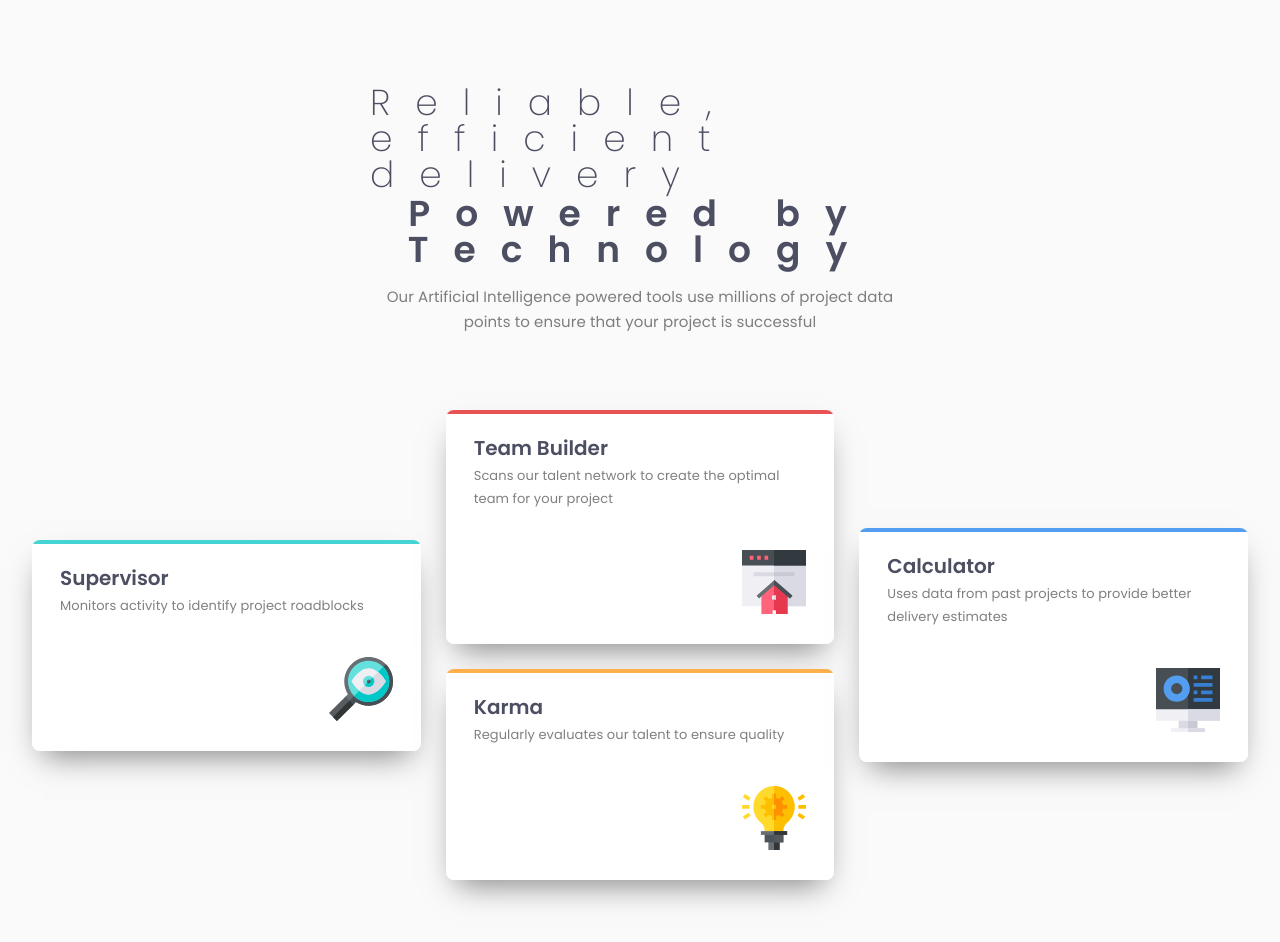
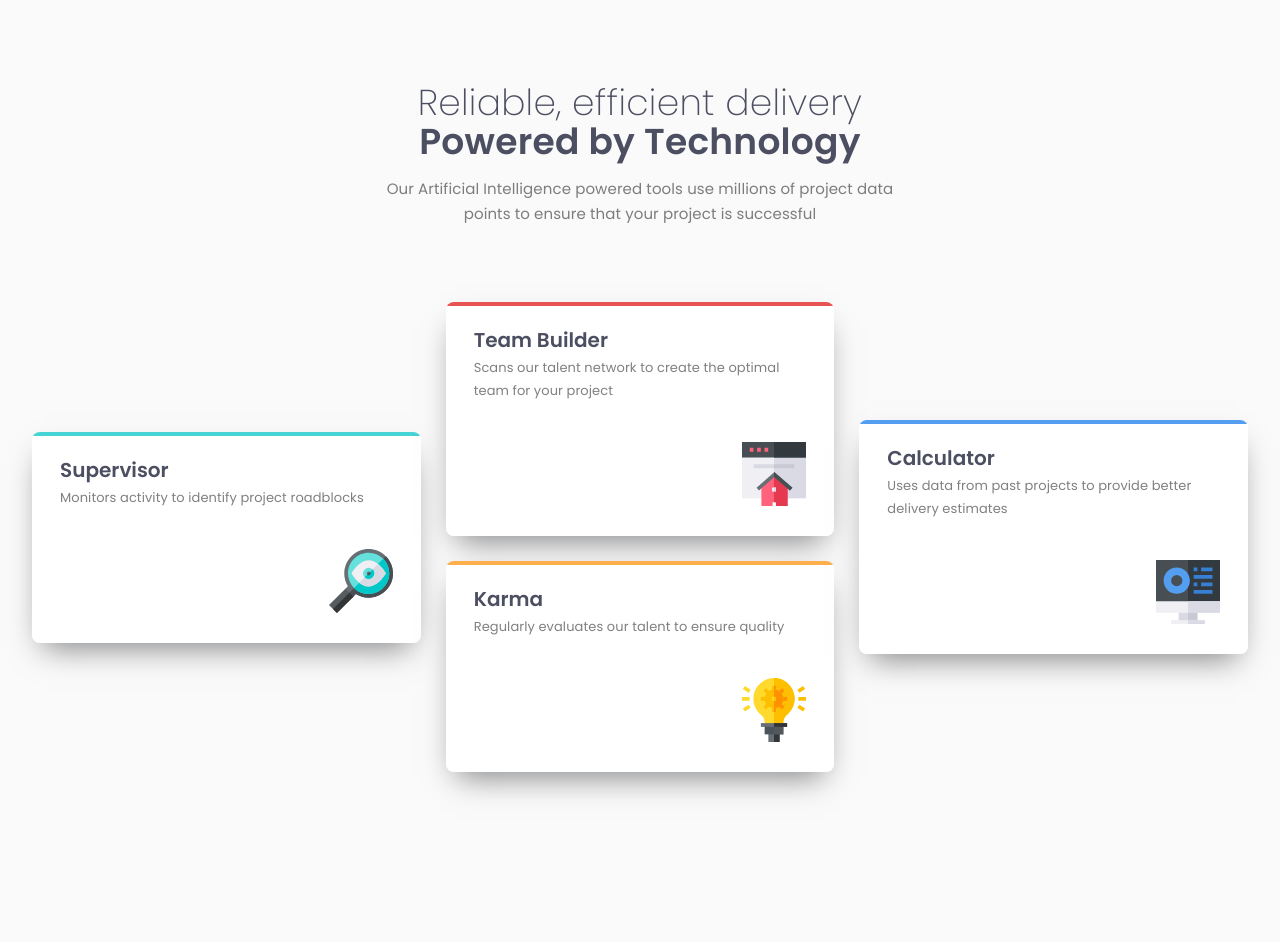
Before and after one commit to JamesLaviron/four-card-feature-section, a Vue app: page / in a window 1280 px wide. Shown: the top 942 px of the page. After the commit the page ends 850 px from the top, so only its background shows below. Built offline with nearby package versions, Linux system fonts and the light colour scheme.

Commit message:
fixup! Fix fonts

```diff
--- a/src/assets/styles/text-presets.scss
+++ b/src/assets/styles/text-presets.scss
@@ -4,7 +4,7 @@
   font-weight: 200;
   font-style: normal;
   font-size: 36px;
-  letter-spacing: 0025px;
+  letter-spacing: 0.25px;
 }
 
 /* Text Preset 1 mobile */
```
